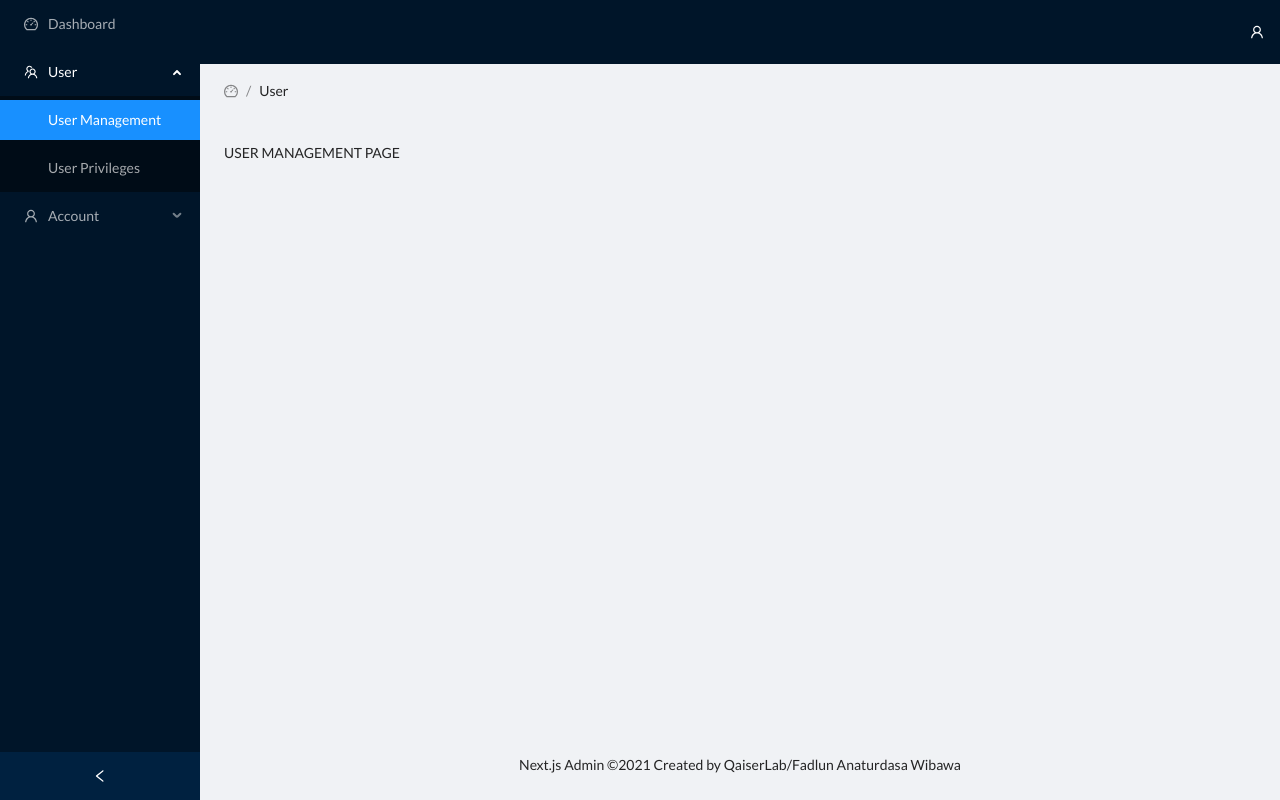
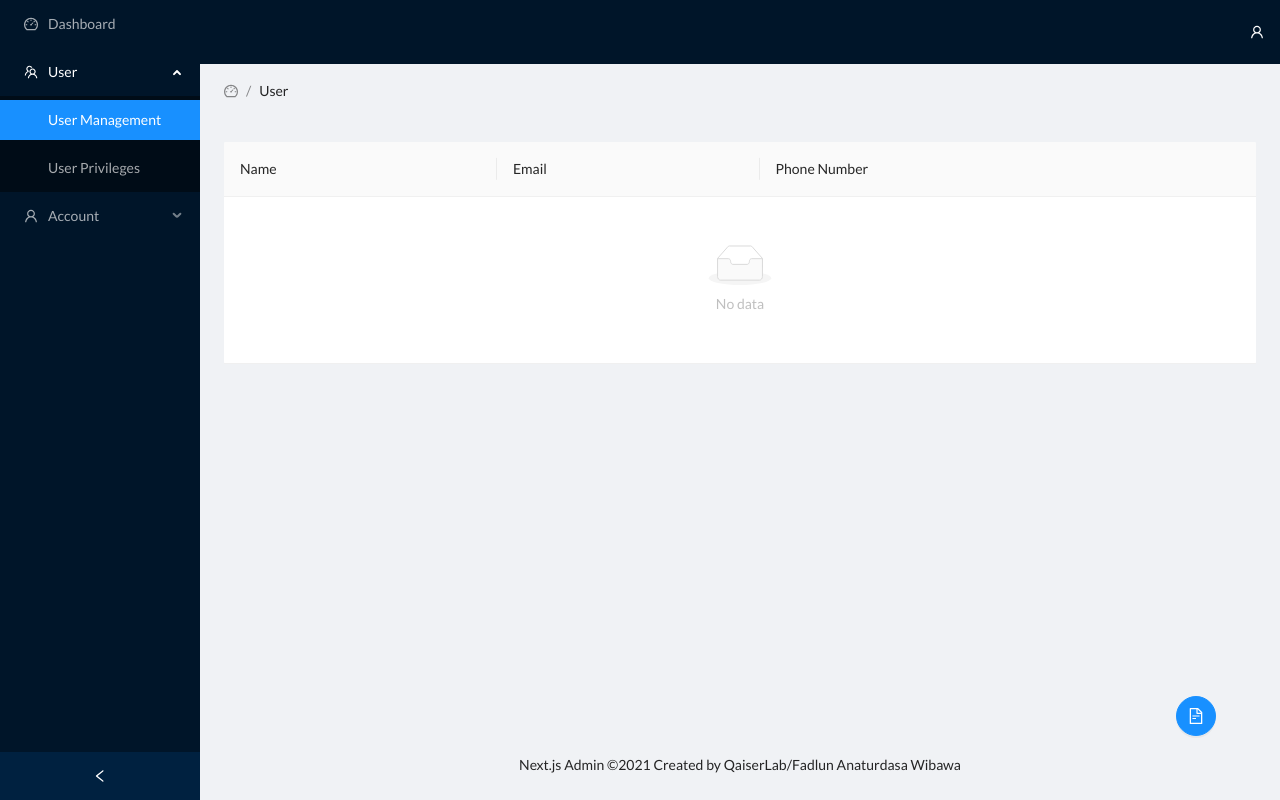
Before and after one commit to qaiserlab/antdmin, a Next.js app: page /user in a window 1280 px wide. Built offline with nearby package versions, Linux system fonts and the light colour scheme.

Commit message:
fix: table & button of user management

```diff
--- a/components/StickArea/index.tsx
+++ b/components/StickArea/index.tsx
@@ -23,6 +23,14 @@ export default class StickArea extends React.Component<PropsInterface> {
 
     if (this.props.align === 'center' && this.props.valign === 'center') {
       rootCurrent.style.marginTop = -(rootCurrent.offsetHeight / 2) + 'px';
+      rootCurrent.style.marginLeft = -(rootCurrent.offsetWidth / 2) + 'px';
+    }
+    else if (
+      this.props.align === 'center' && (
+        this.props.valign === 'top' ||
+        this.props.valign === 'bottom'
+      )
+    ) {
       rootCurrent.style.marginLeft = -(rootCurrent.offsetWidth / 2) + 'px';
     }
     else if (
--- a/components/StickArea/style.ts
+++ b/components/StickArea/style.ts
@@ -1,5 +1,5 @@
 const position = 'fixed';
-const margin  = '16px';
+const margin  = '64px';
 
 export default {
   lt: {
--- a/pages/user/index.tsx
+++ b/pages/user/index.tsx
@@ -1,16 +1,46 @@
 import React from 'react';
 import Head from 'next/head';
+import { Space, Table, Button } from 'antd';
+import { FileTextOutlined, PoweroffOutlined } from "@ant-design/icons";
 
 import AppLayout from '@layouts/AppLayout';
+import StickArea from '@components/StickArea';
 
 export default function UserManagement() {
+  const columns = [
+    {
+      title: 'Name',
+      dataIndex: 'fullName',
+      key: 'fullName',
+    },
+    {
+      title: 'Email',
+      dataIndex: 'email',
+      key: 'email',
+    },
+    {
+      title: 'Phone Number',
+      dataIndex: 'phoneNumber',
+      key: 'phoneNumber',
+    },
+  ];
+  const records = [];
+
   return (
     <AppLayout>
       <Head>
         <title>User Management</title>
       </Head>
       <section>
-        USER MANAGEMENT PAGE
+        <Table dataSource={records} columns={columns} />
+
+        <StickArea>
+          <Space>
+            <Button type={'primary'} shape={'circle'} size={'large'}>
+              <FileTextOutlined />
+            </Button>
+          </Space>
+        </StickArea>
       </section>
     </AppLayout>
   );
```
